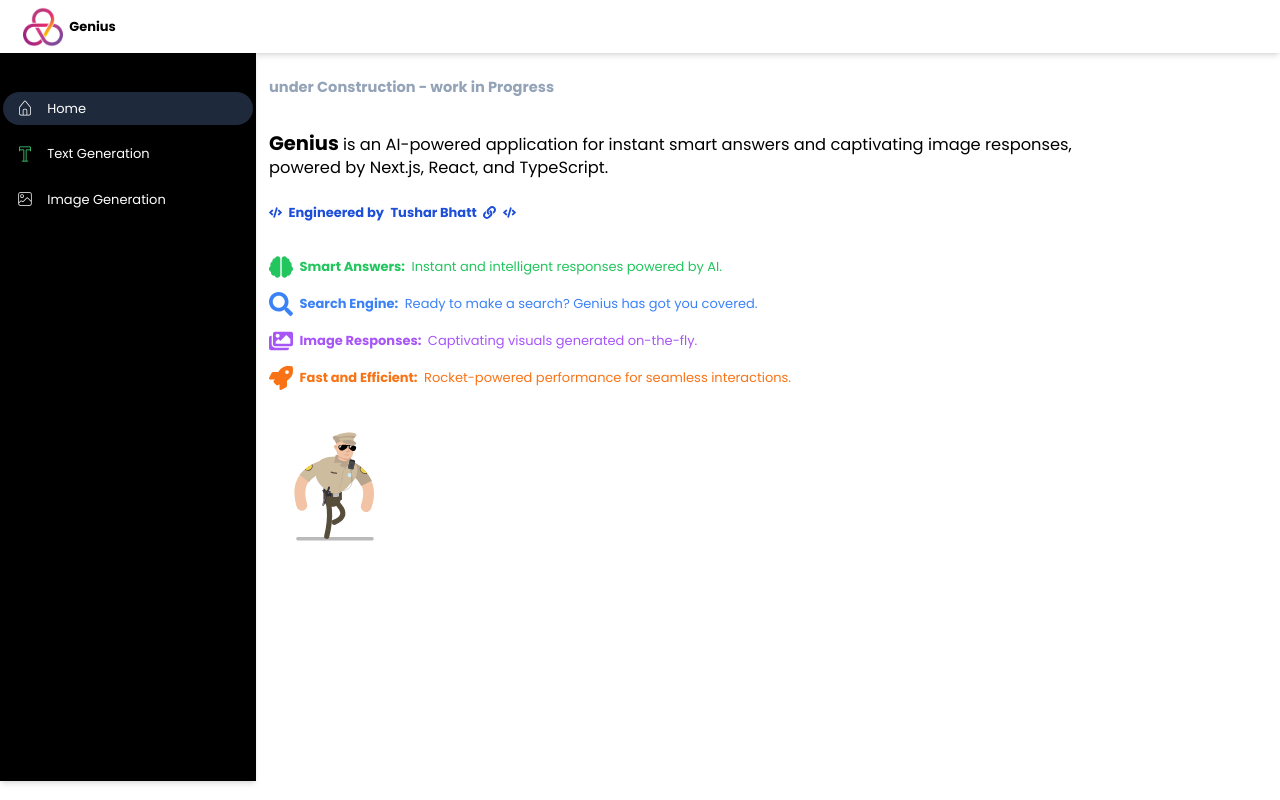
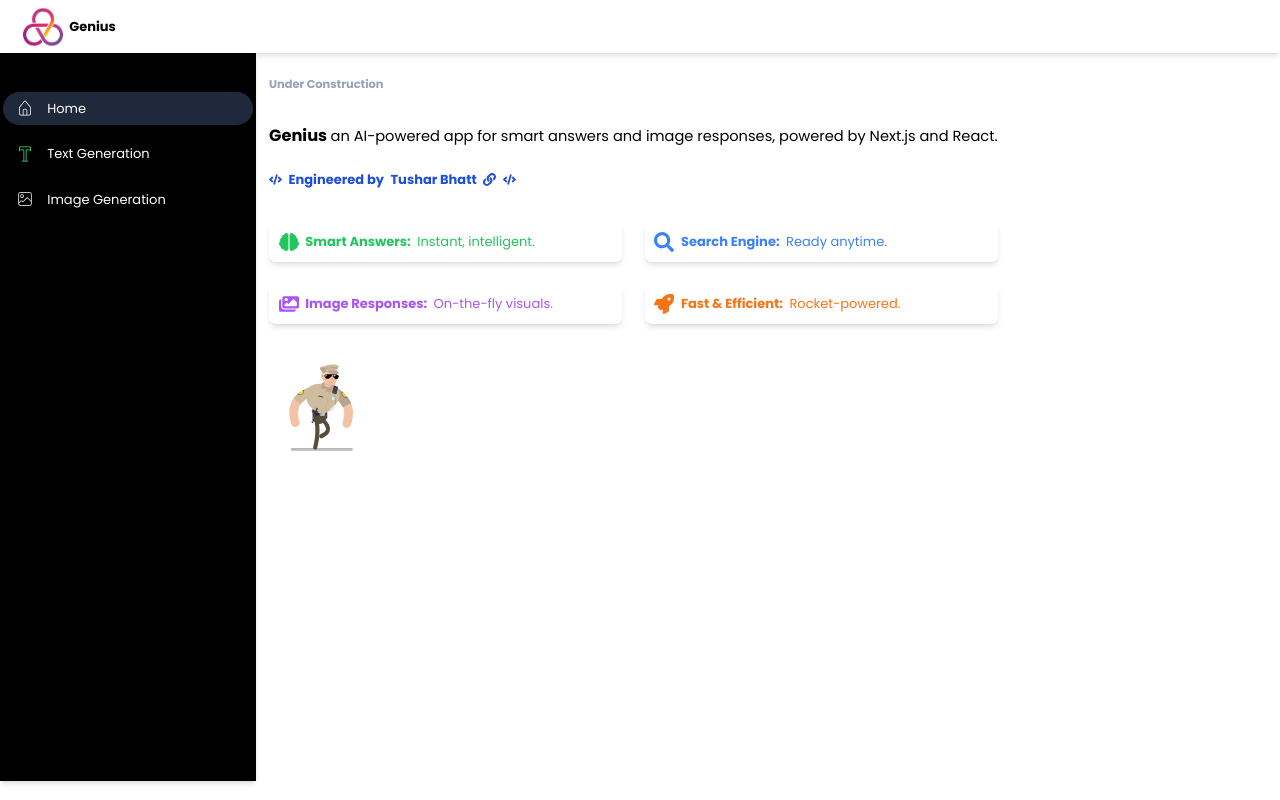
Before and after one commit to TusharBhatt1/genius, a Next.js app: page / in a window 1280 px wide. Built offline with nearby package versions, Linux system fonts and the light colour scheme.

Commit message:
home - page text

```diff
--- a/app/page.tsx
+++ b/app/page.tsx
@@ -7,7 +7,6 @@
   FaImages,
   FaRocket,
   FaCode,
-  FaCog,
   FaLink,
 } from "react-icons/fa";
 import animation from "@/public/Animation - 1706103272804.json";
@@ -17,21 +16,16 @@
     <div className="w-full flex p-4 py-7">
       <div className="flex flex-col gap-10">
         <div className="text-slate-400 flex flex-col items-start gap-2">
-          <span className="font-bold text-lg">
-            under Construction - work in Progress
-          </span>
+          <span className="font-bold text-sm">Under Construction</span>
         </div>
 
         <div className="flex flex-col gap-7">
-          <p className="text-xl">
-            <span className="text-2xl font-bold">Genius </span> is an AI-powered
-            application for instant smart answers and captivating image
-            responses,
-            <br />
-            powered by Next.js, React, and TypeScript.
+          <p className="text-lg">
+            <span className="text-xl font-bold">Genius </span> an AI-powered app
+            for smart answers and image responses, powered by Next.js and React.
           </p>
           <div className="flex gap-2 items-center text-blue-700 font-bold">
-            <FaCode />Engineered by {" "}
+            <FaCode />Engineered by{" "}
             <a
               href="https://new-portfolio-theta-jade.vercel.app/"
               className="flex items-center gap-2"
@@ -44,29 +38,25 @@
           </div>
         </div>
 
-        <div className="flex flex-col gap-4">
-          <div className="flex items-center gap-2 text-green-500">
-            <FaBrain size={24} />
-            <span className="font-bold">Smart Answers:</span> Instant and
-            intelligent responses powered by AI.
+        <div className="grid grid-cols-2 gap-7 text-center">
+          <div className="flex items-center gap-2 text-green-500 shadow-md p-3 rounded-lg">
+            <FaBrain size={20} />
+            <span className="font-bold">Smart Answers:</span> Instant, intelligent.
           </div>
-          <div className="flex items-center gap-2 text-blue-500">
-            <FaSearch size={24} />
-            <span className="font-bold">Search Engine:</span> Ready to make a
-            search? Genius has got you covered.
+          <div className="flex items-center gap-2 text-blue-500 shadow-md p-3 rounded-lg">
+            <FaSearch size={20} />
+            <span className="font-bold">Search Engine:</span> Ready anytime.
           </div>
-          <div className="flex items-center gap-2 text-purple-500">
-            <FaImages size={24} />
-            <span className="font-bold">Image Responses:</span> Captivating
-            visuals generated on-the-fly.
+          <div className="flex items-center gap-2 text-purple-500 shadow-md p-3 rounded-lg">
+            <FaImages size={20} />
+            <span className="font-bold">Image Responses:</span> On-the-fly visuals.
           </div>
-          <div className="flex items-center gap-2 text-orange-500">
-            <FaRocket size={24} />
-            <span className="font-bold">Fast and Efficient:</span>{" "}
-            Rocket-powered performance for seamless interactions.
+          <div className="flex items-center gap-2 text-orange-500 shadow-md p-3 rounded-lg">
+            <FaRocket size={20} />
+            <span className="font-bold">Fast & Efficient:</span> Rocket-powered.
           </div>
         </div>
-        <span className="h-40 w-40">
+        <span className="h-32 w-32">
           <Lottie animationData={animation} />
         </span>
       </div>
```
